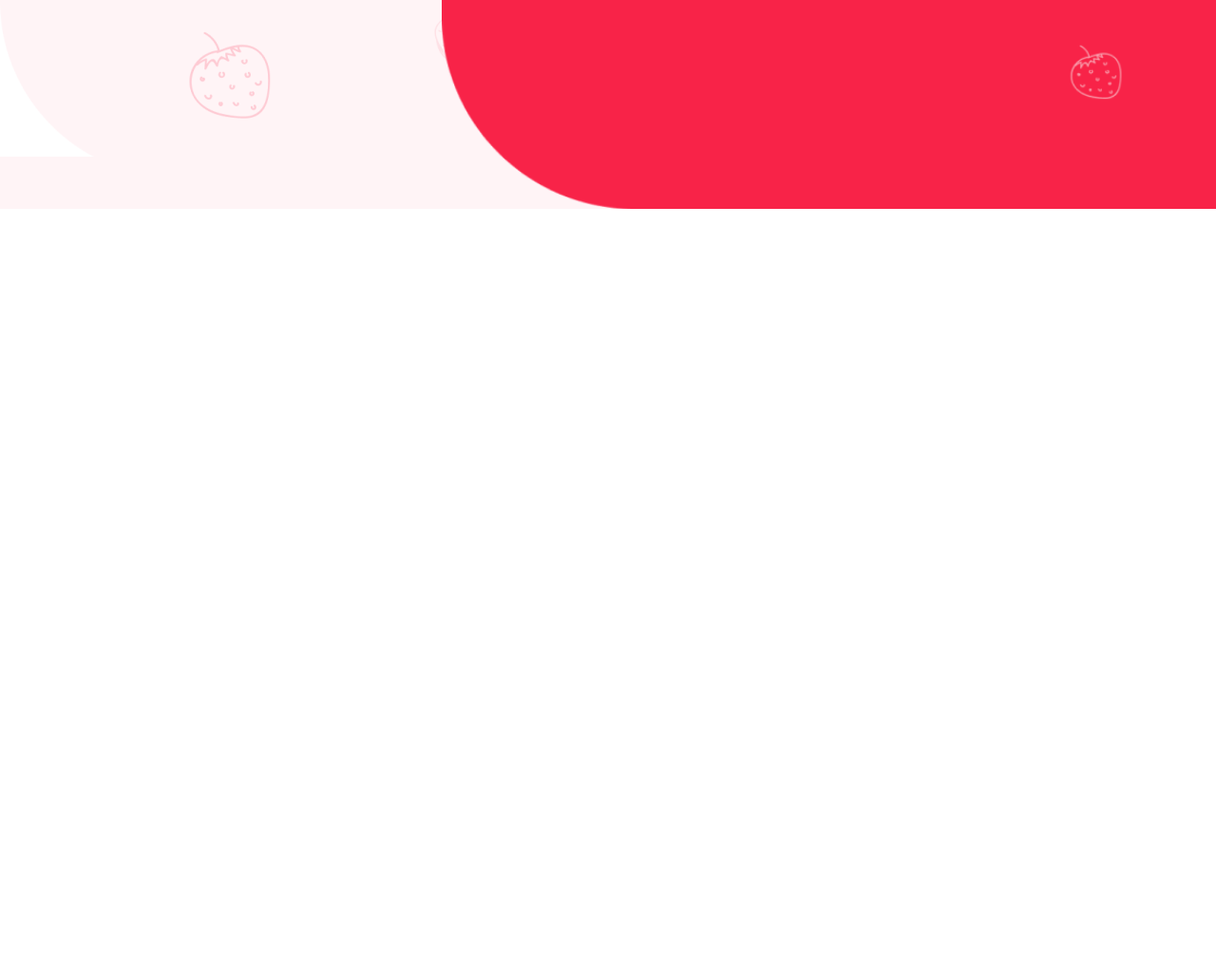
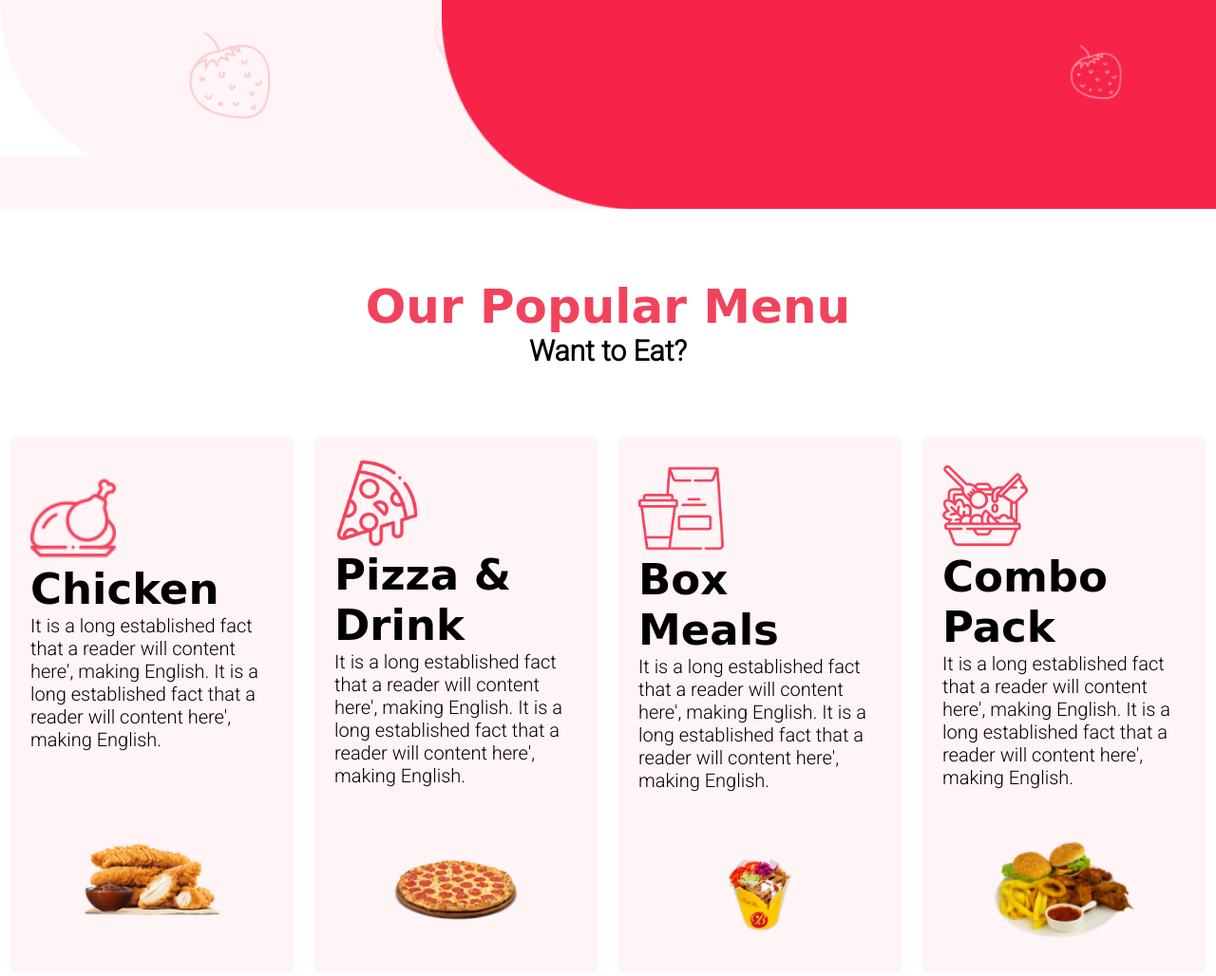
Before and after one commit to KYTC-Front-End/ALaa-sahar-Recipe, a plain HTML site: page index.html in a window 1280 px wide. Shown: the part 500-1528 px from the top of the page at 95% size. Before the commit the page ends 800 px from the top, so only its background shows below. Drawn offline with Linux system fonts and the light colour scheme; a web font is replaced by a local one.

Commit message:
add populer menu section

```diff
--- a/index.html
+++ b/index.html
@@ -6,6 +6,17 @@
     <meta http-equiv="X-UA-Compatible" content="IE=edge">
     <meta name="viewport" content="width=device-width, initial-scale=1.0">
     <link rel="stylesheet" href="./style.css">
+
+    <!-- Roboto Font -->
+    <link rel="preconnect" href="https://fonts.googleapis.com">
+    <link rel="preconnect" href="https://fonts.gstatic.com" crossorigin>
+    <link href="https://fonts.googleapis.com/css2?family=Roboto:wght@300&family=Yrsa&display=swap" rel="stylesheet">
+
+    <!-- Italiano -->
+    <link rel="preconnect" href="https://fonts.googleapis.com">
+<link rel="preconnect" href="https://fonts.gstatic.com" crossorigin>
+<link href="https://fonts.googleapis.com/css2?family=Italianno&family=Roboto:wght@300&family=Yrsa&display=swap" rel="stylesheet">
+
     <title>Food Heaven</title>
 </head>
 
@@ -44,6 +55,103 @@
         </div>
 
     </header>
+    <!-- Our Popular Menu -->
+
+    <section class="Popular-Menu">
+        <div class="menu-text">
+        <h2 class="h2-menu">Our Popular Menu</h2>
+        <h4 class="h4-menu">Want to Eat?</h4>
+    </div>
+        <section class="menu-card">
+            <section class="card-recep">
+                <div class="card-content">
+                    <img src="./image/turkey.png" alt="menu" class="pizaa-menu">
+                    <h1 class="h1-menucard">Chicken</h1>
+                    <p class="p-menucard">It is a long established
+                        fact that a reader will
+                        content here',
+                        making English.
+                        It is a long established
+                        fact that a reader will
+                        content here',
+                        making English.</p>
+                </div>
+                <img src="./image/chicken.png" class="img-menucard1">
+
+            </section>
+            <!-- ********** -->
+
+
+
+            <section class="card-recep">
+                <div class="card-content">
+                    <img src="./image/pizza-slice (1).png" alt="menu" class="pizaa-menu">
+                    <h1 class="h1-menucard">Pizza & Drink</h1>
+                    <p class="p-menucard">It is a long established
+                        fact that a reader will
+                        content here',
+                        making English.
+                        It is a long established
+                        fact that a reader will
+                        content here',
+                        making English.</p>
+
+                </div>
+                <img src="./image/pizza.png" class="img-menucard1">
+            </section>
+            <!-- ********** -->
+
+
+
+            <section class="card-recep">
+                <div class="card-content">
+                    <img src="./image/take-away.png" alt="menu" class="pizaa-menu">
+                    <h1 class="h1-menucard">Box Meals</h1>
+                    <p class="p-menucard">It is a long established
+                        fact that a reader will
+                        content here',
+                        making English.
+                        It is a long established
+                        fact that a reader will
+                        content here',
+                        making English.</p>
+                </div>
+                <img src="./image/Box meals.png" class="img-menucard1 Boox">
+
+            </section>
+            <!-- ********** -->
+
+
+
+            <section class="card-recep">
+                <div class="card-content">
+                    <img src="./image/meal.png" alt="menu" class="pizaa-menu">
+                    <h1 class="h1-menucard">Combo Pack</h1>
+                    <p class="p-menucard">It is a long established
+                        fact that a reader will
+                        content here',
+                        making English.
+                        It is a long established
+                        fact that a reader will
+                        content here',
+                        making English.</p>
+                </div>
+                <img src="./image/comba pack.png" class="img-menucard1">
+
+            </section>
+            <!-- ********** -->
+
+
+
+        </section>
+
+    </section>
+
+
+
+    <section style="margin-top: 500px;"></section>
+
+
 </body>
 
 </html>
--- a/style.css
+++ b/style.css
@@ -9,6 +9,7 @@
     height: 90vh;
     display: flex;
     justify-content: space-between;
+    font-family: 'Roboto', sans-serif;
 }
 .pink-img{
     position: relative;
@@ -86,3 +87,67 @@ align-items: flex-start;
     width: 7vw;
     border: solid 1px #F2435D;
 }
+
+
+
+
+
+/* Menu */
+.h2-menu{
+    font-family: 'Italianno', cursive;
+    color: #F2435D;
+    font-size: 50px;
+}
+.h4-menu{
+    font-family: 'Roboto', sans-serif;
+    font-size: 30px;
+}
+
+.menu-text{
+    display: flex;
+    justify-content: center;
+    flex-direction: column;
+    align-items: center;
+    height: 30vh;
+}
+.card-recep{
+    background-color: #FFF4F6;
+    height: 70vh;
+    width: 23vw;
+    border: solid 2px #FFF4F6;
+    display: flex;
+    justify-content: space-around;
+    flex-direction: column;
+    align-items: center;
+
+}
+.card-recep:hover{
+    color: #F2435D;
+
+
+}
+.menu-card{
+    display: flex;
+    justify-content: space-around;
+}
+.pizaa-menu{
+    width: 7vw;
+}
+.h1-menucard{
+    font-family: 'Italianno', cursive;
+    font-size: 45px;
+}
+.p-menucard{
+    font-family: 'Roboto', sans-serif;
+    font-size: 20px;
+}
+
+.card-content{
+    width: 20vw;
+}
+.img-menucard1{
+    width: 12vw;
+}
+.Boox{
+    width: 8vw;
+}
```
Also changed, not shown: image/Box meals.png (added), image/Macaroni-bechamel-4 1.png (added), image/chicken.png (added), image/comba pack.png (added), image/meal.png (added), image/pizza-slice (1).png (added), image/pizza-slice.png (added), image/pizza.png (added), image/take-away.png (added), image/turkey.png (added).
